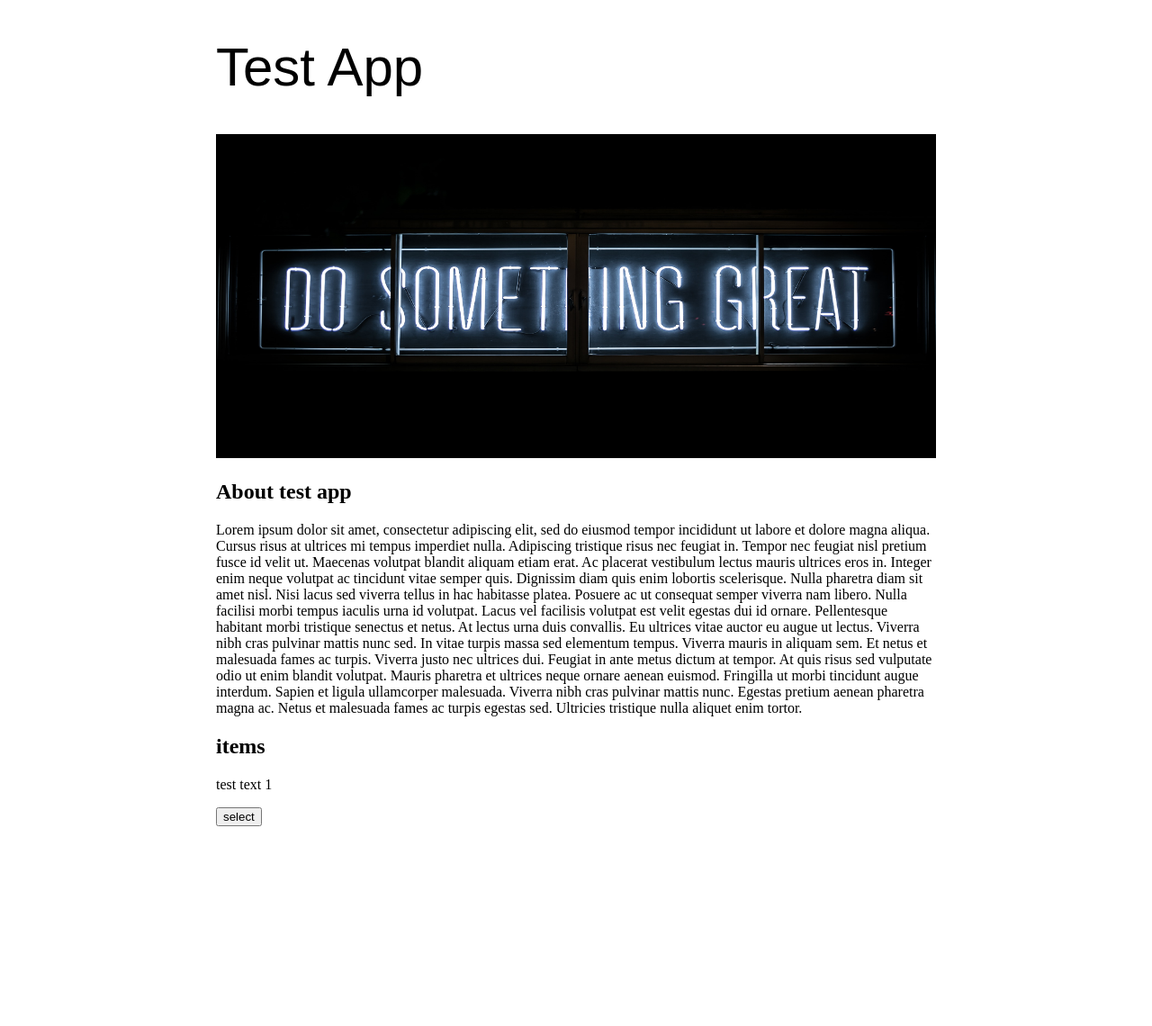
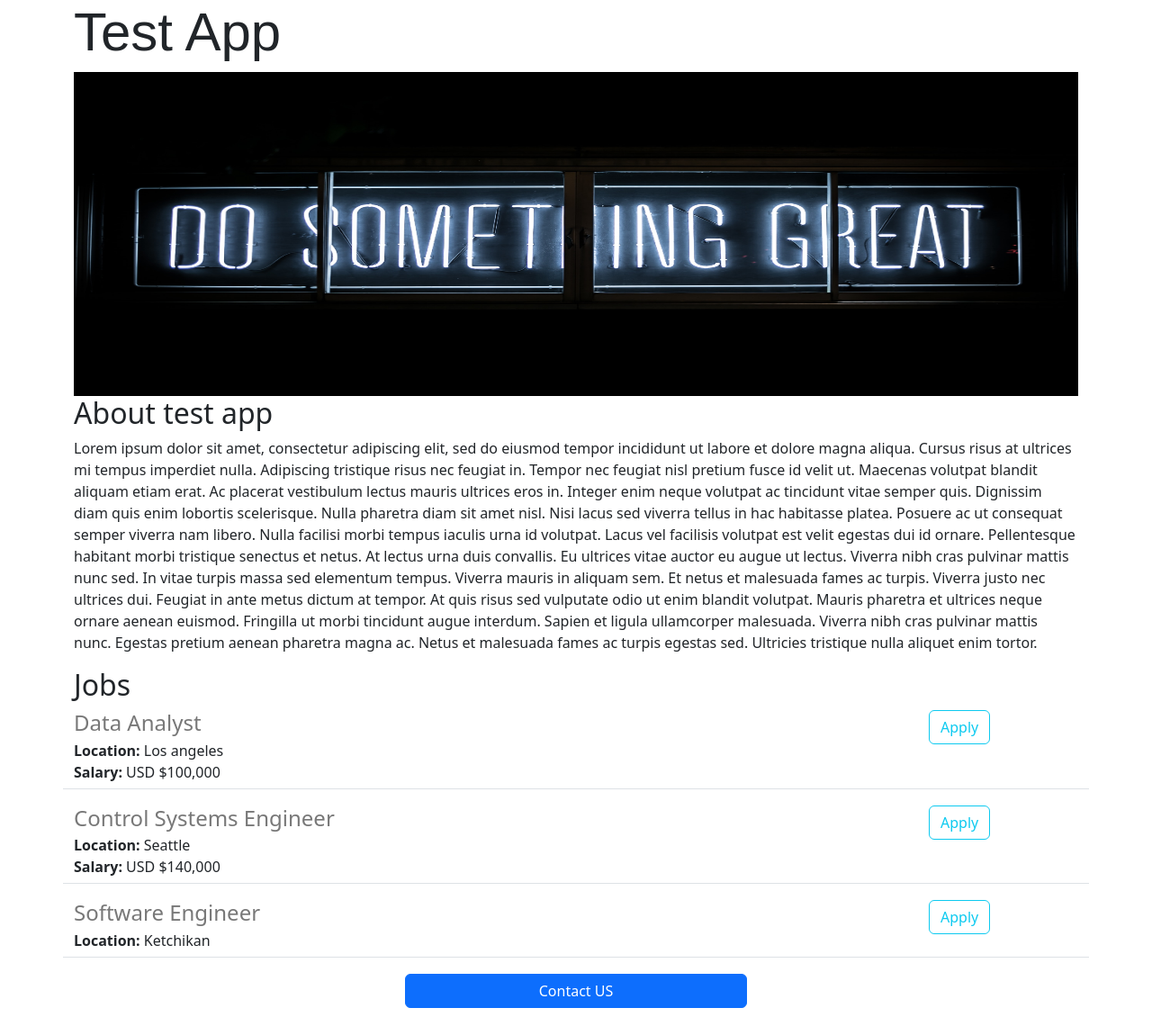
Before and after one commit to WellyKid/flask-test-webapp, a Flask app: page / in a window 1280 px wide. Shown: the whole page at 90% size. Before the commit the page ends 918 px from the top, so only its background shows below. Run offline with Flask 3, Linux system fonts and the light colour scheme.

Commit message:
add dynamic data and job items to home page along with API endpoint

```diff
--- a/app.py
+++ b/app.py
@@ -1,11 +1,32 @@
-from flask import Flask, render_template
+from flask import Flask, render_template, jsonify
 
 app = Flask(__name__)
+
+JOBS = [{
+  'id': 1,
+  'title': 'Data Analyst',
+  'location': 'Los angeles',
+  'salary': 'USD $100,000'
+}, {
+  'id': 2,
+  'title': 'Control Systems Engineer',
+  'location': 'Seattle',
+  'salary': 'USD $140,000'
+}, {
+  'id': 3,
+  'title': 'Software Engineer',
+  'location': 'Ketchikan',
+}]
 
 
 @app.route("/")
 def hello_world():
-  return render_template("home.html")
+  return render_template("home.html", jobs=JOBS)
+
+
+@app.route("/api/jobs")
+def list_jobs():
+  return jsonify(JOBS)
 
 
 if __name__ == "__main__":
--- a/templates/home.html
+++ b/templates/home.html
@@ -1,6 +1,9 @@
 <!DOCTYPE html>
 <html>
   <head>
+    <meta charset="utf-8">
+    <meta name="viewport" content="width=device-width, initial-scale=1">
+    <link href="https://cdn.jsdelivr.net/npm/bootstrap@5.3.1/dist/css/bootstrap.min.css" rel="stylesheet" integrity="sha384-4bw+/aepP/YC94hEpVNVgiZdgIC5+VKNBQNGCHeKRQN+PtmoHDEXuppvnDJzQIu9" crossorigin="anonymous">
     <title>Test App</title>
     <style>
       h1 {
@@ -18,10 +21,10 @@
       .bodytext {
         font-family:
       }
-      #container {
+      /* #container {
         max-width: 800px;
         margin: 0 auto;
-      }
+      } */
       #banner_img {
         position: center;
         width: 100%;
@@ -35,7 +38,7 @@
     </style>
   </head>
   <body>
-  <div id="container">
+  <div class="container">
     <div>
       <h1 id="home_title">Test App</h1>
       <img id="banner_img" src="static/clark-tibbs-oqStl2L5oxI-unsplash.jpg" height="320">
@@ -44,14 +47,27 @@
 
   Posuere ac ut consequat semper viverra nam libero. Nulla facilisi morbi tempus iaculis urna id volutpat. Lacus vel facilisis volutpat est velit egestas dui id ornare. Pellentesque habitant morbi tristique senectus et netus. At lectus urna duis convallis. Eu ultrices vitae auctor eu augue ut lectus. Viverra nibh cras pulvinar mattis nunc sed. In vitae turpis massa sed elementum tempus. Viverra mauris in aliquam sem. Et netus et malesuada fames ac turpis. Viverra justo nec ultrices dui. Feugiat in ante metus dictum at tempor. At quis risus sed vulputate odio ut enim blandit volutpat. Mauris pharetra et ultrices neque ornare aenean euismod. Fringilla ut morbi tincidunt augue interdum. Sapien et ligula ullamcorper malesuada. Viverra nibh cras pulvinar mattis nunc. Egestas pretium aenean pharetra magna ac. Netus et malesuada fames ac turpis egestas sed. Ultricies tristique nulla aliquet enim tortor.</p>
     </div>
+    <h2>Jobs</h2>
     <div>
-      <h2>items</h2>
-      <div>
-        <p>test text 1</p>
-      </div>
-      <div>
-      <button>select</button>
-      </div>
+      {% for job in jobs %}
+      {% include 'jobitems.html' %}
+        <!-- <div style="margin-bottom:18px;">
+          <h4 style="color: rgb(120, 120, 120); margin-bottom:4px;">{{job['title']}}</h4>
+          <div>
+            <b>Location:</b> {{job['location']}}
+          </div>
+            {% if 'salary' in job %}
+           <div>
+            <b>Salary:</b> {{job['salary']}}
+          </div>
+            {% endif %}
+        </div>     -->
+      {% endfor %}
+    </div>
+    <div class="row" style="margin-bottom:20px;">
+      <button type="button" class="col-4 btn btn-primary mx-auto" >
+        Contact US
+      </button>
     </div>
   </div>
   </body>
--- /dev/null
+++ b/templates/jobitems.html
@@ -0,0 +1,21 @@
+<div class="border-bottom row" style="margin-bottom:18px;padding-bottom:6px;">
+  <div class="col-10">
+    <h4
+      style="color: rgb(120, 120, 120); margin-bottom:4px;">
+    {{job['title']}}
+    </h4>
+    <div>
+     <b>Location:</b> {{job['location']}}
+    </div>
+    {% if 'salary' in job %}
+     <div>
+    <b>Salary:</b> {{job['salary']}}
+    </div>
+    {% endif %}
+  </div>
+  <div class="col-2">
+      <button type="button" class="btn btn-outline-info float-right align-middle" >
+        Apply
+      </button>
+  </div>
+</div>
```
